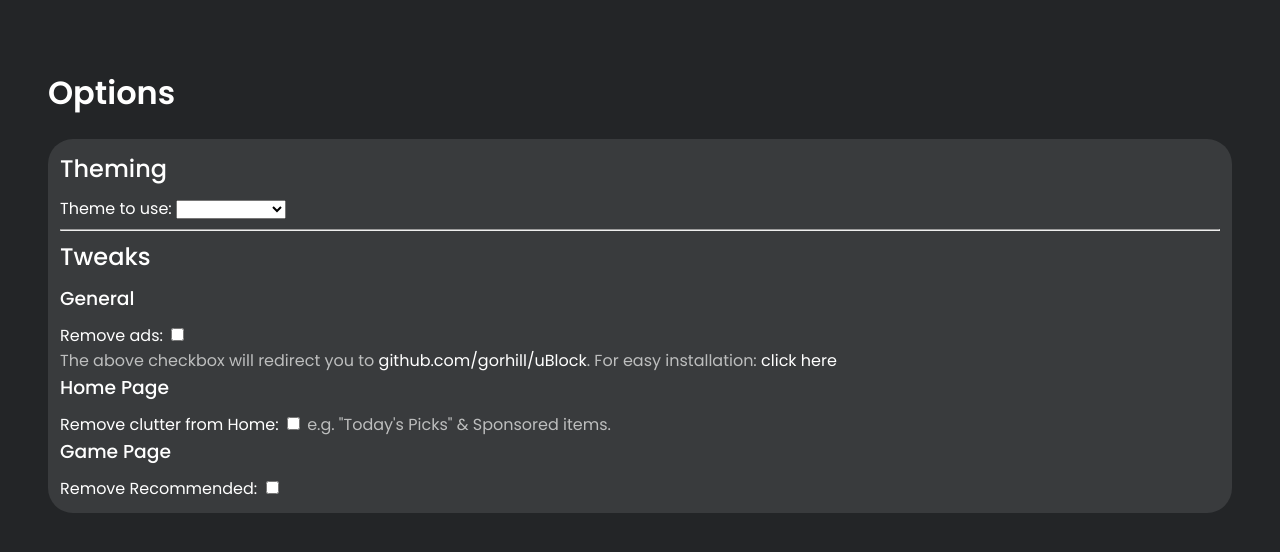
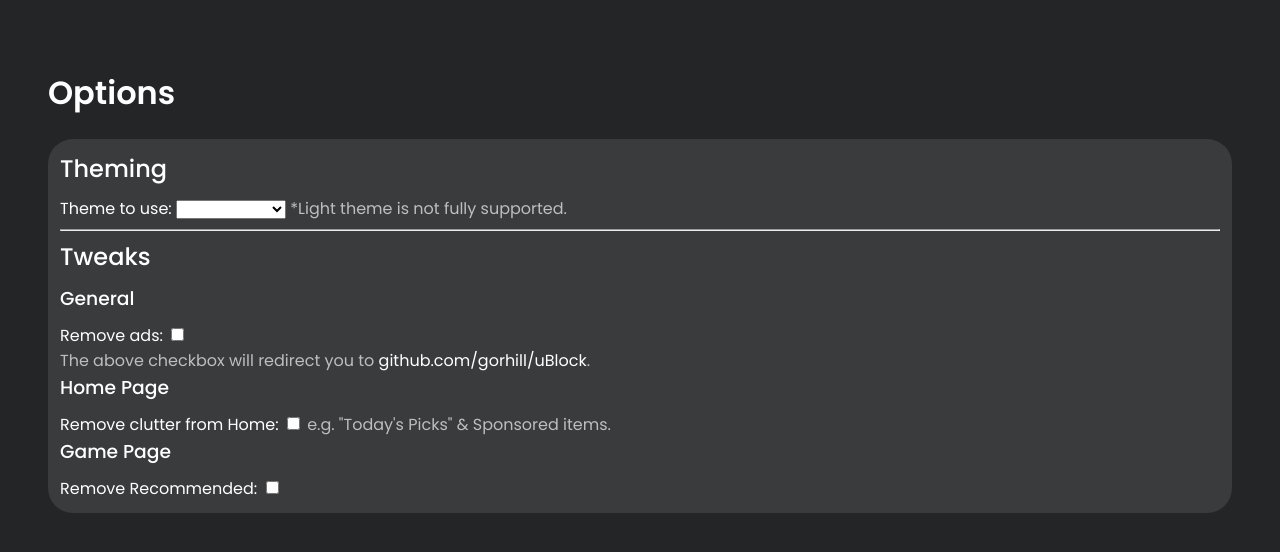
Before and after one commit to zen2arc/RoBuilded, a website with bundled scripts: page src/options/index.html in a window 1280 px wide. Built offline with nearby package versions, Linux system fonts and the light colour scheme; some packages are replaced by stand-ins of ours.

Commit message:
Add light theme not fully supported notice to options.

```diff
--- a/src/options/index.html
+++ b/src/options/index.html
@@ -47,15 +47,16 @@
       <h2 class="header">Theming</h2>
       <label for="theme">Theme to use:</label>
       <select class="option" name="theme" id="theme_selection">
-        <option value="default">Rofreshed</option>
+        <option value="default">Rofreshed* </option>
         <option value="roblox">Roblox Default</option>
       </select>
+      <span class="subtext">*Light theme is not fully supported.</span>
       <hr />
       <h2 class="header">Tweaks</h2>
       <h3 class="header">General</h3>
       <label for="clean_ads">Remove ads:</label>
       <input type="checkbox" name="clean_ads" class="option" id="ublock_checkbox" /><br>
-      <span class="subtext">The above checkbox will redirect you to <a href="https://github.com/gorhill/uBlock">github.com/gorhill/uBlock</a>. For easy installation: <a href="https://ublockorigin.com/">click here</a></span><br>
+      <span class="subtext">The above checkbox will redirect you to <a href="https://github.com/gorhill/uBlock">github.com/gorhill/uBlock</a>.</span><br>
 
       <h3 class="header">Home Page</h3>
       <label for="clean_home">Remove clutter from Home:</label>
```
